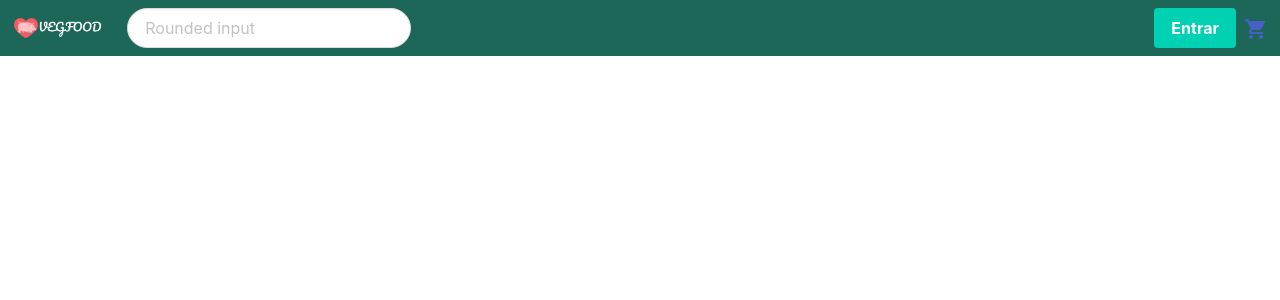
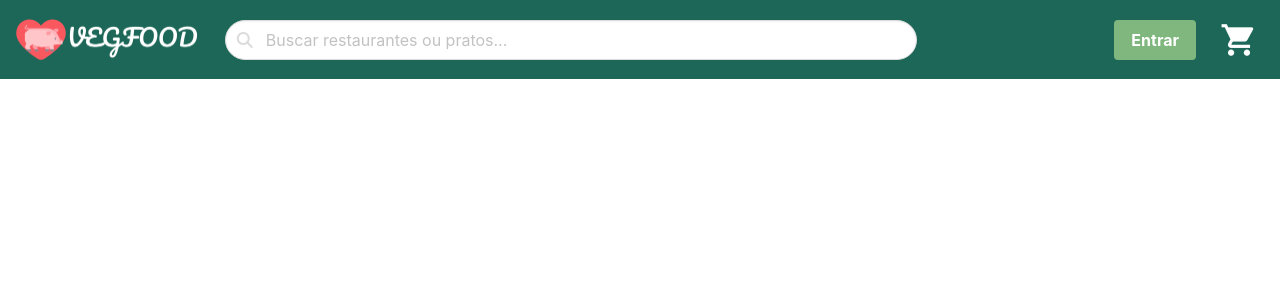
Before and after one commit to Tyago-Teoi/React-Vegfood, a React (Create React App) app: page / in a window 1280 px wide. Shown: the top 300 px of the page. Built offline with nearby package versions, Linux system fonts and the light colour scheme.

Commit message:
Added styles to NavBar component

```diff
--- a/public/index.html
+++ b/public/index.html
@@ -4,6 +4,7 @@
 <head>
   <meta charset="utf-8" />
   <link rel="icon" href="%PUBLIC_URL%/favicon.ico" />
+  <script src="https://kit.fontawesome.com/eee647393c.js" crossorigin="anonymous"></script>
   <meta name="viewport" content="width=device-width, initial-scale=1" />
   <meta name="theme-color" content="#000000" />
   <meta name="description" content="Web site created using create-react-app" />
--- a/src/components/NavBar/NavBar.css
+++ b/src/components/NavBar/NavBar.css
@@ -1,3 +1,34 @@
-#nav-vegfood{
-    background-color: #1C6758;
+#nav-vegfood {
+  background-color: #1c6758;
+  height: 79px;
 }
+
+#cart-icon {
+  color: #fff;
+  font-size: 38px;
+}
+
+#cart-btn {
+  height: 38px;
+}
+
+#search-field {
+  width: 80%;
+}
+
+#search-item {
+  width: 100%;
+}
+
+#login-btn {
+  background-color: #7fb77e;
+}
+
+.navbar-item img {
+  max-height: 58px;
+  width: 188.76px;
+}
+
+.navbar-end {
+  margin-right: 10px;
+}
--- a/src/components/NavBar/NavBar.js
+++ b/src/components/NavBar/NavBar.js
@@ -14,7 +14,8 @@ function NavBar() {
           <a class="navbar-item" href="/">
             <img
               src="http://localhost:3000/logo.png"
-              alt="VegFood's logo: a pig with a heart on the background"
+              alt="Vegfood's logo: a pig with a heart on the background"
+              id="logo-vegfood"
             />
           </a>
 
@@ -32,25 +33,32 @@ function NavBar() {
         </div>
 
         <div className="navbar-menu">
-          <div className="navbar-item">
-            <input
-              class="navbar-item input is-rounded"
-              type="text"
-              placeholder="Rounded input"
-            ></input>
+          <div id="search-item" className="navbar-item">
+            <p id="search-field" class="control has-icons-left">
+              <input
+                class="input is-rounded"
+                type="text"
+                placeholder="Buscar restaurantes ou pratos..."
+              />
+              <span class="icon is-small is-left">
+                <i class="fa-solid fa-magnifying-glass"></i>
+              </span>
+            </p>
           </div>
         </div>
 
         <div class="navbar-end">
-          <div class="navbar-item">
-            <div class="buttons">
-              <a class="button is-primary">
-                <strong>Entrar</strong>
-              </a>
-              <a>
-                <span class="material-icons">shopping_cart</span>
-              </a>
-            </div>
+          <div className="navbar-item">
+            <a class="button is-primary" id="login-btn">
+              <strong>Entrar</strong>
+            </a>
+          </div>
+          <div class="navbar-item" >
+            <a id="cart-btn">
+              <span class="material-icons" id="cart-icon">
+                shopping_cart
+              </span>
+            </a>
           </div>
         </div>
       </nav>
```
Also changed, not shown: public/logo.png.
